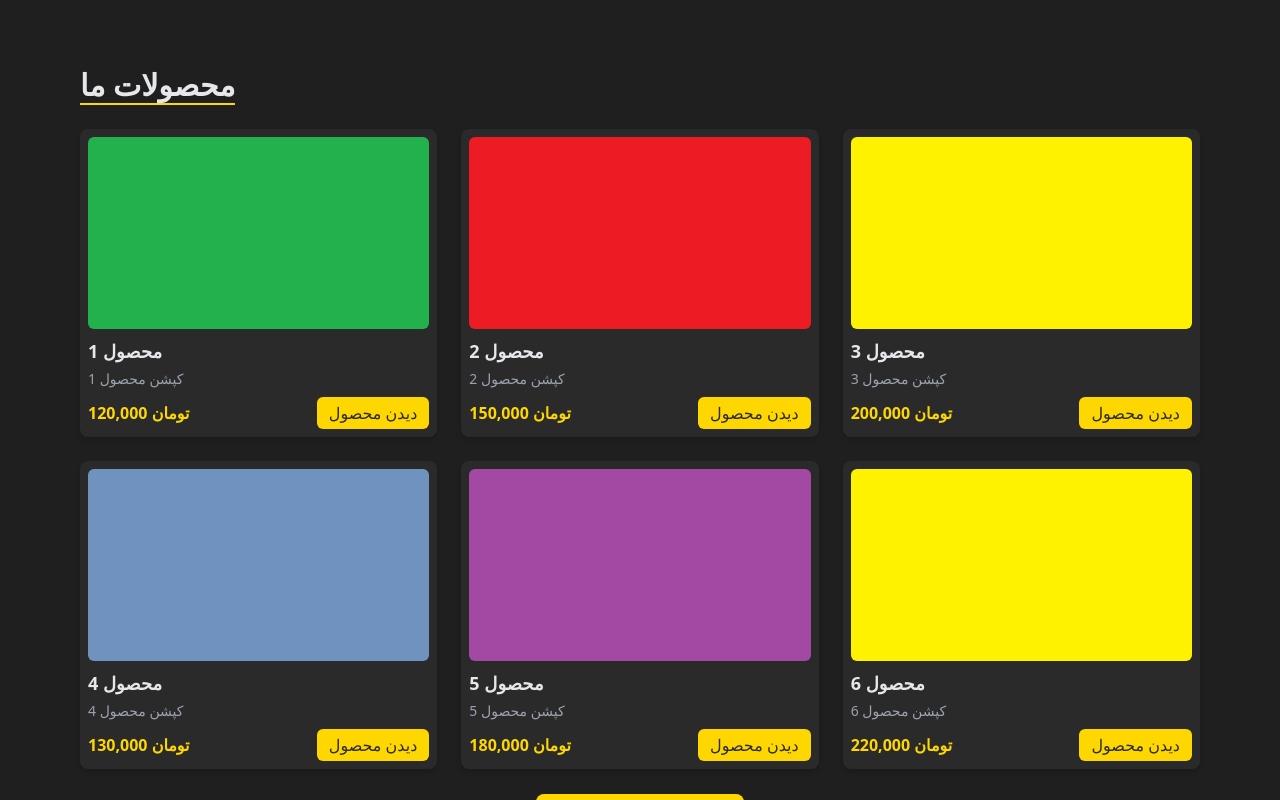
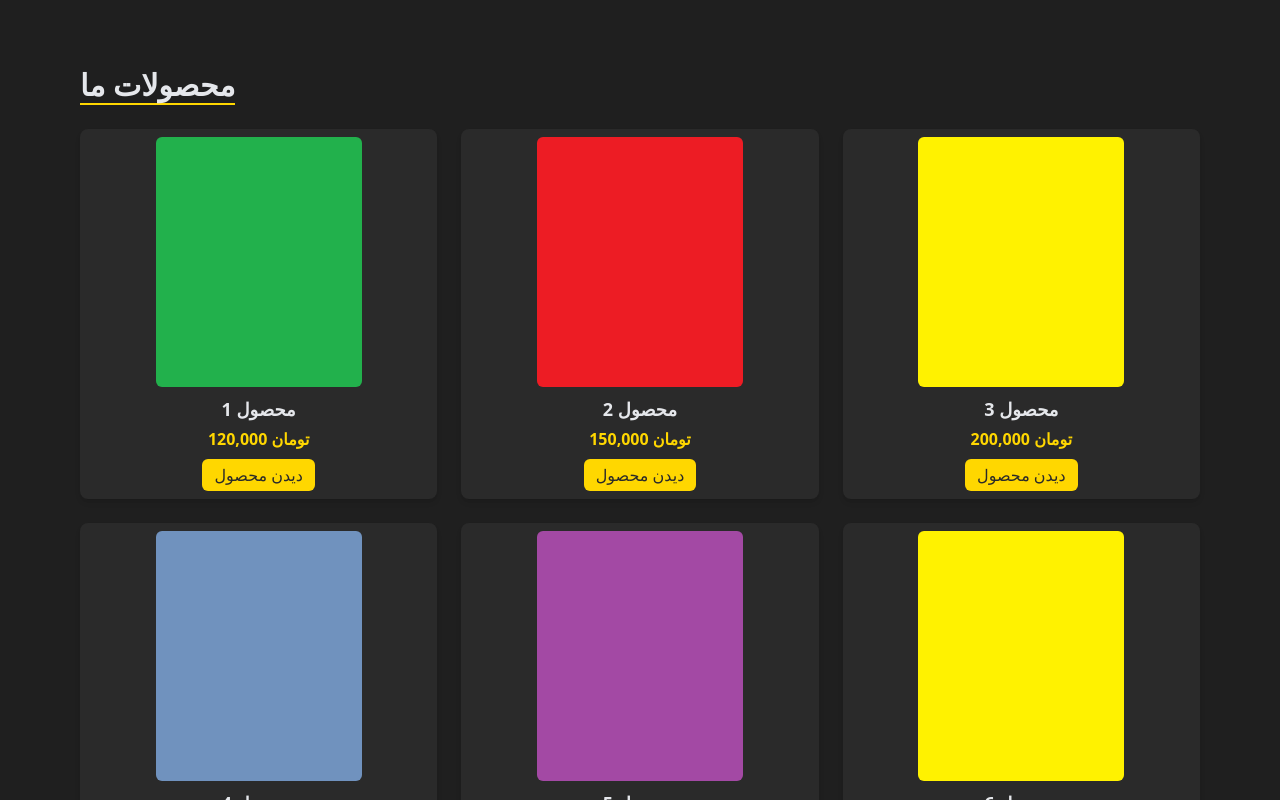
Before and after one commit to mbeigi-reza/App-shop, a React (Create React App) app: page / in a window 1280 px wide. Shown: the part 1040-1840 px from the top of the page. Built offline with nearby package versions, Linux system fonts and the light colour scheme.

Commit message:
Continuing the pages

```diff
--- a/src/components/Navbar.jsx
+++ b/src/components/Navbar.jsx
@@ -28,15 +28,23 @@ const Navbar = () => {
     >
       {/* سمت راست دکمه‌ها */}
       <div className="flex pl-4 space-x-2 sm:space-x-4">
-        <button className="flex items-center space-x-2 px-3 py-2 rounded-lg bg-[#eab308] text-[#2a2a2a] hover:bg-yellow-500 transition">
+      {/* دکمه سبد خرید */}
+       <button className="relative overflow-hidden flex items-center space-x-2 px-3 py-2 rounded-lg bg-[#eab308] text-[#2a2a2a] transition">
          <span className="text-sm font-bold">سبد خرید</span>
          <FiShoppingCart className="w-5 h-5" />
+          {/* افکت نور مورب */}
+          <span className="absolute inset-0 before:absolute before:top-0 before:left-[-75%] before:w-[50%] before:h-full before:bg-gradient-to-r before:from-transparent before:via-white/30 before:to-transparent before:skew-x-[-20deg] before:transition-transform before:duration-500 hover:before:translate-x-[200%]" />
        </button>
-        <button className="flex items-center space-x-2 px-3 py-2 rounded-lg border border-[#eab308] bg-[#2a2a2a] text-[#eab308] hover:bg-yellow-500 transition">
+
+        {/* دکمه حساب کاربری */}
+       <button className="relative overflow-hidden flex items-center space-x-2 px-3 py-2 rounded-lg border border-[#eab308] bg-[#2a2a2a] text-[#eab308] transition">
          <span className="text-sm font-semibold">حساب کاربری</span>
           <FiUser className="w-5 h-5" />
+          {/* افکت نور مورب */}
+         <span className="absolute inset-0 before:absolute before:top-0 before:left-[-75%] before:w-[50%] before:h-full before:bg-gradient-to-r before:from-transparent before:via-white/30 before:to-transparent before:skew-x-[-20deg] before:transition-transform before:duration-500 hover:before:translate-x-[200%]" />
        </button>
     </div>
+
 
       {/* منوی دسکتاپ */}
       <ul
--- a/src/components/ProductCard.jsx
+++ b/src/components/ProductCard.jsx
@@ -1,18 +1,24 @@
 import React from "react";
 
-const ProductCard = ({ title, caption, price, imgSrc }) => {
+const ProductCard = ({ title, price, imgSrc }) => {
   return (
-    <div className="bg-[#2a2a2a] rounded-lg overflow-hidden shadow-md hover:shadow-xl transition p-2 flex flex-col">
-      <img src={imgSrc} alt={title} className="w-full h-48 object-cover rounded-md" />
-      <div className="mt-2 flex flex-col flex-1">
+    <div className="bg-[#2a2a2a] p-2 rounded-lg shadow-md hover:shadow-xl transition flex flex-col items-center">
+      {/* دیو دور عکس */}
+      <div className=" rounded-md overflow-hidden">
+        <img
+          src={imgSrc}
+          alt={title}
+          className="w-[206px] h-[250px] object-cover"
+        />
+      </div>
+
+      {/* عنوان و قیمت */}
+      <div className="mt-2 flex flex-col items-center">
         <h3 className="text-lg font-semibold text-gray-200">{title}</h3>
-        <p className="text-sm text-gray-400 mt-1 flex-1">{caption}</p>
-        <div className="mt-2 flex justify-between items-center">
-          <span className="text-[#FFD700] font-bold">{price}</span>
-          <button className="px-3 py-1 bg-[#FFD700] text-[#2a2a2a] rounded-md hover:scale-105 transition">
-            دیدن محصول
-          </button>
-        </div>
+        <span className="text-[#FFD700] font-bold mt-1">{price}</span>
+        <button className="mt-2 px-3 py-1 bg-[#FFD700] text-[#2a2a2a] rounded-md hover:scale-105 transition">
+          دیدن محصول
+        </button>
       </div>
     </div>
   );
--- a/src/pages/BrandNike.jsx
+++ b/src/pages/BrandNike.jsx
@@ -2,25 +2,40 @@
 import React, { useState } from "react";
 import ProductCard from "../components/ProductCard";
 import { initialProducts } from "../data/products";
+import { FiFilter, FiX } from "react-icons/fi";
 
 const BrandNike = () => {
-  // داده محصولات فرضی برند Nike
-  const [products, setProducts] = useState(initialProducts);
+  const [products] = useState(initialProducts);
+  const [showFilter, setShowFilter] = useState(false);
 
   return (
-    <div className="bg-[#1F1F1F] min-h-screen text-gray-200">
-      <div className="max-w-7xl mx-auto px-4 py-12 flex flex-col lg:flex-row gap-8">
+    <div className="bg-[#1F1F1F] min-h-screen text-gray-200 relative overflow-hidden">
+      <div className="max-w-7xl mx-auto px-4 py-4 lg:py-12 flex flex-col lg:flex-row gap-8">
 
-        {/* کارت‌های محصولات - ستون چپ */}
+        {/* ستون چپ - کارت محصولات */}
         <div className="flex-1">
-          <h2 className="text-3xl font-bold mb-6 border-b-2 border-[#FFD700] inline-block">
-            محصولات Nike
-          </h2>
-          <div className="grid grid-cols-1 sm:grid-cols-2 lg:grid-cols-3 gap-6">
+          {/* عنوان و دکمه فیلتر */}
+          <div className="flex items-center justify-between mb-6 border-b-2 border-[#FFD700]">
+            <h2 className="text-3xl font-bold text-gray-200">
+              محصولات Nike
+            </h2>
+            {/* دکمه فیلتر فقط در موبایل */}
+            <button
+              onClick={() => setShowFilter(true)}
+              className="md:hidden flex items-center gap-2 px-4 py-2 bg-[#FFD700] text-[#2a2a2a] rounded-lg font-bold hover:bg-[#e6c200] transition"
+            >
+              <FiFilter className="w-5 h-5" />
+              فیلتر
+            </button>
+          </div>
+
+          {/* کارت‌های محصولات */}
+          <div className="grid grid-cols-1 sm:grid-cols-3 lg:grid-cols-4 gap-6">
             {products.map((p, i) => (
-              <ProductCard key={i} {...p} />
+              <ProductCard key={i} {...p} fixedHeight={true} />
             ))}
           </div>
+
           <div className="text-center mt-8">
             <button className="px-6 py-2 bg-[#2a2a2a] border border-[#FFD700] text-[#FFD700] rounded-lg shadow-md hover:bg-[#FFD700] hover:text-[#2a2a2a] transition">
               مشاهده ادامه محصولات
@@ -28,9 +43,21 @@ const BrandNike = () => {
           </div>
         </div>
 
-        {/* فیلتر قیمت - ستون راست */}
-        <aside className="w-full lg:w-64 bg-[#2a2a2a] p-6 rounded-lg flex-shrink-0">
-          <h3 className="text-xl font-bold text-[#FFD700] mb-4">فیلتر قیمت</h3>
+        {/* فیلتر - همیشه در دسکتاپ، اسلاید در موبایل */}
+        <aside
+          className={`fixed top-0 right-0 h-full w-64 bg-[#2a2a2a] p-6 shadow-lg transform transition-transform duration-300 z-50
+          ${showFilter ? "translate-x-0" : "translate-x-full"}
+          md:static md:translate-x-0 md:w-64 md:rounded-lg`}
+        >
+          {/* دکمه بستن فقط در موبایل */}
+          <div className="flex justify-between items-center mb-4 md:hidden">
+            <h3 className="text-xl font-bold text-[#FFD700]">فیلتر قیمت</h3>
+            <button onClick={() => setShowFilter(false)} className="text-gray-300 hover:text-white">
+              <FiX className="w-6 h-6" />
+            </button>
+          </div>
+
+          {/* محتوا */}
           <div className="flex flex-col gap-4">
             <label className="flex flex-col">
               حداقل قیمت:
@@ -48,13 +75,25 @@ const BrandNike = () => {
                 placeholder="0"
               />
             </label>
-            <button className="px-4 py-2 bg-[#FFD700] text-[#2a2a2a] font-bold rounded hover:scale-105 transition">
-              اعمال فیلتر
-            </button>
+            <div className="flex gap-4 mt-2">
+              <button className="flex-1 px-4 py-2 bg-[#FFD700] text-[#2a2a2a] font-bold rounded hover:scale-105 transition">
+                اعمال فیلتر
+              </button>
+              <button className="flex-1 px-4 py-2 bg-[#2a2a2a] border border-[#FFD700] text-[#FFD700] font-bold rounded hover:scale-105 transition">
+                حذف فیلتر
+              </button>
+            </div>
           </div>
         </aside>
+      </div>
 
-      </div>
+      {/* بک‌دراپ تاریک وقتی فیلتر بازه (فقط موبایل) */}
+      {showFilter && (
+        <div
+          onClick={() => setShowFilter(false)}
+          className="fixed inset-0 bg-black bg-opacity-50 z-40 md:hidden"
+        />
+      )}
     </div>
   );
 };
```
Lines whose indentation alone changed are shown as unchanged.
